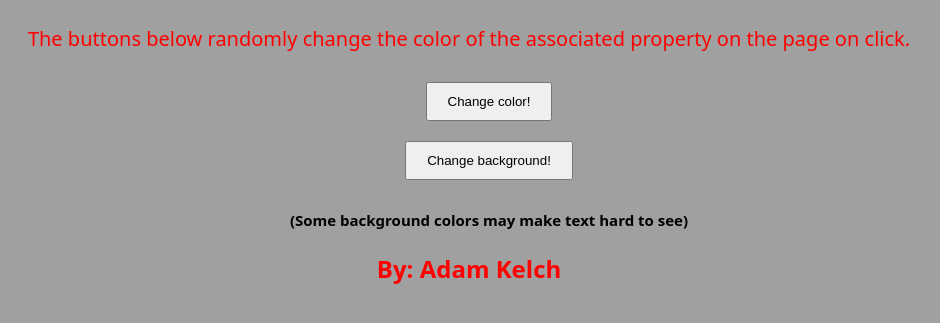
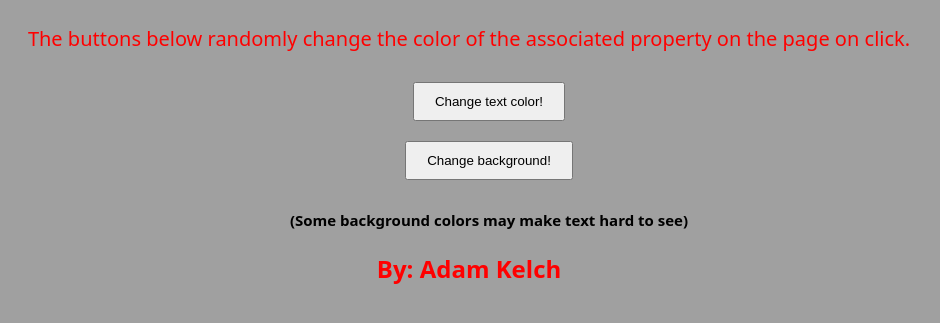
Before and after one commit to akelch11/ColorChangingButtons, a plain HTML site: page index.html in a window 1280 px wide. Shown: the part 65-388 px from the top of the page, without its empty margins (171-1111 px from the left). Drawn offline with Linux system fonts and the light colour scheme.

Commit message:
Update index.html

```diff
--- a/index.html
+++ b/index.html
@@ -15,7 +15,7 @@
    <p> The buttons below randomly change the color of the associated property on the page on click. </p>
    <ul>
      <li>
-   <button id = "color" class = "format"> Change color! </button>
+   <button id = "color" class = "format"> Change text color! </button>
      </li>
    <l1>
    <button id = "background" class = "format">
```
